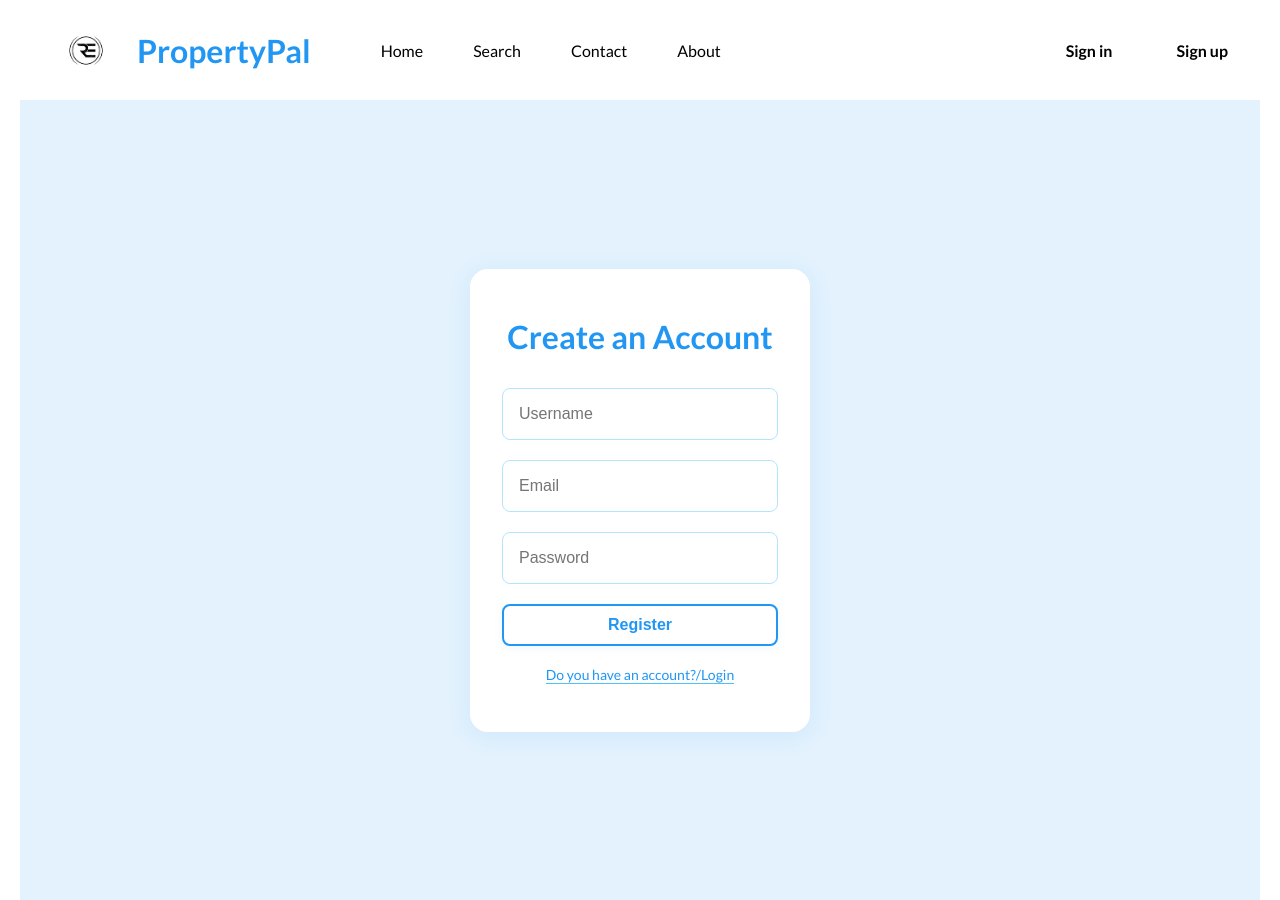
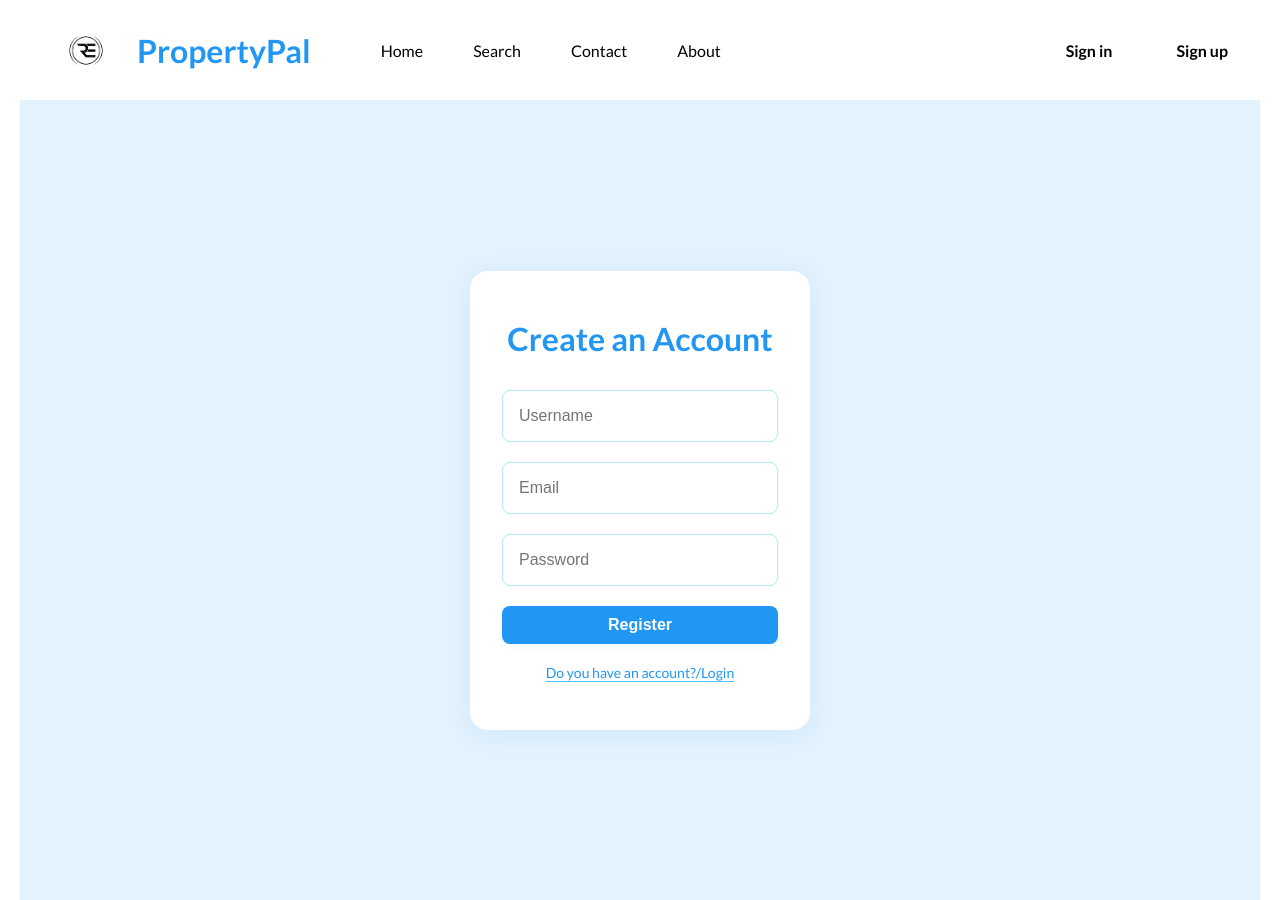
Before and after one commit to rohansaini-02/PropertyPal, a React (Vite) app in the folder frontend/: page /register in a window 1280 px wide. Shown: the top 900 px of the page. Built offline with nearby package versions, Linux system fonts and the light colour scheme; no server answers.

Commit message:
chnages in ui/ux

```diff
--- a/frontend/src/components/navbar/navbar.scss
+++ b/frontend/src/components/navbar/navbar.scss
@@ -89,7 +89,7 @@ nav {
       transition: background 0.3s, color 0.3s;
       &:hover {
         background: #f0f0f0;
-
+        color: #4fc3f7;
       }
     }
 
@@ -146,6 +146,11 @@ nav {
       padding: 12px 24px;
       margin: 8px;
       border-radius: 8px;
+      transition: background 0.3s, color 0.3s;
+      &:hover {
+        background: #f0f0f0;
+        color: #4fc3f7;
+      }
     }
 
     .menuIcon {
--- a/frontend/src/routes/login/login.scss
+++ b/frontend/src/routes/login/login.scss
@@ -46,15 +46,16 @@
         padding: 14px;
         border-radius: 8px;
         border: none;
-        background: linear-gradient(90deg, #4fc3f7 0%, #2196f3 100%);
+        background: #2196f3;
         color: #fff;
         font-weight: bold;
         font-size: 1rem;
         cursor: pointer;
-        transition: background 0.2s;
+        transition: background 0.3s, color 0.3s;
         box-shadow: 0 2px 8px 0 rgba(33,150,243,0.08);
         &:hover {
-          background: linear-gradient(90deg, #2196f3 0%, #4fc3f7 100%);
+          background: #beecf3;
+          color: #4fc3f7;
         }
         &:disabled {
           background: #b3e5fc;
--- a/frontend/src/routes/register/register.scss
+++ b/frontend/src/routes/register/register.scss
@@ -45,20 +45,20 @@
       button {
         padding: 10px 0;
         border-radius: 8px;
-        border: 2px solid #2196f3;
-        background: #fff;
-        color: #2196f3;
+        border: none;
+        background: #2196f3;
+        color: #fff;
         font-weight: bold;
         font-size: 1rem;
         cursor: pointer;
-        transition: background 0.2s, color 0.2s;
+        transition: background 0.3s, color 0.3s;
         box-shadow: 0 2px 8px 0 rgba(33,150,243,0.08);
         height: auto;
         min-height: unset;
         max-height: 44px;
         &:hover {
-          background: #e3f2fd;
-          color: #1565c0;
+          background: #beecf3;
+          color: #4fc3f7;
         }
         &:disabled {
           background: #b3e5fc;
```
